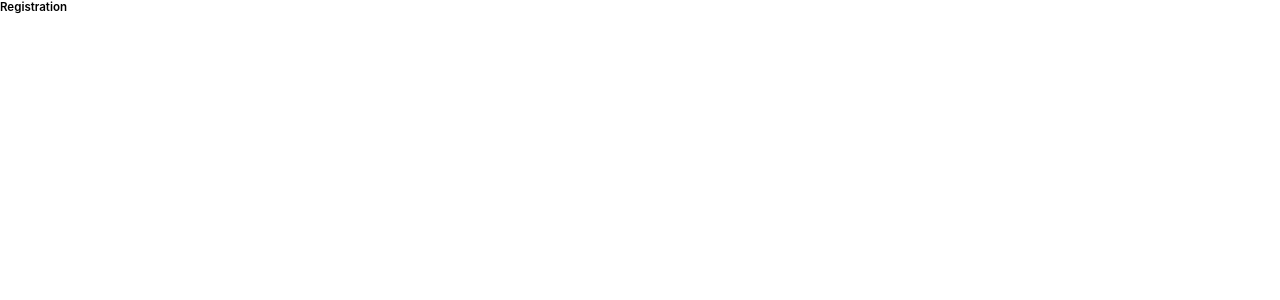
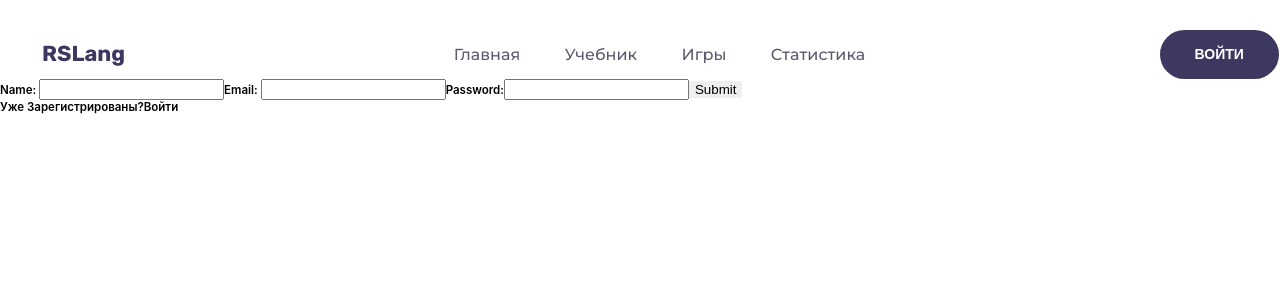
Before and after one commit to DzmitryRev/rslang, a React (Create React App) app: page /registration in a window 1280 px wide. Shown: the top 300 px of the page. Built offline with nearby package versions, Linux system fonts and the light colour scheme.

Commit message:
feat: add logic

```diff
--- a/package.json
+++ b/package.json
@@ -14,13 +14,15 @@
         "@types/react-redux": "^7.1.24",
         "axios": "^0.27.2",
         "classnames": "^2.3.1",
+        "formik": "^2.2.9",
         "react": "^18.2.0",
         "react-dom": "^18.2.0",
         "react-redux": "^8.0.2",
         "react-router-dom": "^6.3.0",
         "react-scripts": "5.0.1",
         "typescript": "^4.7.4",
-        "web-vitals": "^2.1.4"
+        "web-vitals": "^2.1.4",
+        "yup": "^0.32.11"
     },
     "scripts": {
         "start": "react-scripts start",
--- a/src/App.tsx
+++ b/src/App.tsx
@@ -1,4 +1,9 @@
 import { Routes, Route } from 'react-router-dom';
+
+import { API } from './api/api';
+
+import Header from './components/header/Header';
+import { useAppSelector } from './hooks/storeHooks';
 
 import Login from './pages/login/Login';
 import Registration from './pages/registration/Registration';
@@ -6,8 +11,15 @@ import Registration from './pages/registration/Registration';
 import Textbook from './pages/textbook/Textbook';
 
 function App() {
+//   API.createUser({
+//     name: 'Dina',
+//     email: '1234@mail.ru',
+//     password: '12345678',
+//   });
+  const { isAuth } = useAppSelector((store) => store.user);
   return (
     <div className="App">
+      <Header list="menu__listMainPage" isAuth={isAuth} />
       <Routes>
         <Route path="/textbook" element={<Textbook />} />
         <Route path="/registration" element={<Registration />} />
--- a/src/components/header/Header.tsx
+++ b/src/components/header/Header.tsx
@@ -65,9 +65,11 @@ export default function Header({ list, isAuth = false }: HeaderProps) {
           {isAuth ? (
             <img className={styles.header__avatar} src="" alt="avatar" />
           ) : (
-            <PrimaryButton color="blue" size="s">
-              Войти
-            </PrimaryButton>
+            <Link to="/login">
+              <PrimaryButton color="blue" size="s">
+                Войти
+              </PrimaryButton>
+            </Link>
           )}
         </div>
       </div>
--- a/src/pages/login/Login.tsx
+++ b/src/pages/login/Login.tsx
@@ -1,3 +1,59 @@
+import { ErrorMessage, Field, Form, Formik } from 'formik';
+import { useEffect, useState } from 'react';
+import { Link, useNavigate } from 'react-router-dom';
+
+import * as Yup from 'yup';
+
+import { useAppDispatch, useAppSelector } from '../../hooks/storeHooks';
+import { login } from '../../store/slices/userSlice';
+
 export default function Login() {
-  return <div>Login</div>;
+  const dispach = useAppDispatch();
+  const isAuth = useAppSelector((store) => store.user.isAuth);
+  const navigate = useNavigate();
+
+  const handleSubmit = (values: { email: string; password: string }) => {
+    dispach(login(values));
+  };
+
+  const loginSchema = Yup.object().shape({
+    password: Yup.string().min(8, 'Too Short!').max(50, 'Too Long!').required('Required'),
+    email: Yup.string().email('Invalid email').required('Required'),
+  });
+
+  useEffect(() => {
+    if (isAuth) {
+      navigate('/');
+    }
+  }, [isAuth, navigate]);
+  return (
+    <div>
+      <Formik
+        initialValues={{ email: '', password: '' }}
+        validationSchema={loginSchema}
+        onSubmit={handleSubmit}
+      >
+        {({ isSubmitting }) => {
+          return (
+            <Form>
+              <label>
+                Email: <Field type="email" name="email" />
+                <ErrorMessage name="email" component="div" />
+              </label>
+              <label>
+                Password:
+                <Field type="password" name="password" />
+                <ErrorMessage name="password" component="div" />
+              </label>
+              <button type="submit" disabled={isSubmitting}>
+                Submit
+              </button>
+            </Form>
+          );
+        }}
+      </Formik>
+      Не зарегестрированы?
+      <Link to={'/registration'}>Зарегистрироваться</Link>
+    </div>
+  );
 }
--- a/src/pages/registration/Registration.tsx
+++ b/src/pages/registration/Registration.tsx
@@ -1,4 +1,66 @@
+import { ErrorMessage, Field, Form, Formik } from 'formik';
+import { useEffect, useState } from 'react';
+import { Link, useNavigate } from 'react-router-dom';
+
+import * as Yup from 'yup';
+
+import { useAppDispatch, useAppSelector } from '../../hooks/storeHooks';
+import { registration } from '../../store/slices/userSlice';
 
 export default function Registration() {
-  return <div>Registration</div>;
+  const dispach = useAppDispatch();
+  const isAuth = useAppSelector((store) => store.user.isAuth);
+  const navigate = useNavigate();
+
+  const handleSubmit = (values: { name: string; email: string; password: string }) => {
+    dispach(registration(values)).then(res => {
+      navigate('/login');
+    });
+  };
+
+  const registrationSchema = Yup.object().shape({
+    name: Yup.string().min(2, 'Too Short!').max(25, 'To Long').required('Required'),
+    password: Yup.string().min(8, 'Too Short!').max(50, 'Too Long!').required('Required'),
+    email: Yup.string().email('Invalid email').required('Required'),
+  });
+
+  useEffect(() => {
+    if (isAuth) {
+      navigate('/');
+    }
+  }, [isAuth, navigate]);
+  return (
+    <div>
+      <Formik
+        initialValues={{ name: '', email: '', password: '' }}
+        validationSchema={registrationSchema}
+        onSubmit={handleSubmit}
+      >
+        {({ isSubmitting }) => {
+          return (
+            <Form>
+              <label>
+                Name: <Field type="text" name="name" />
+                <ErrorMessage name="name" component="div" />
+              </label>
+              <label>
+                Email: <Field type="email" name="email" />
+                <ErrorMessage name="email" component="div" />
+              </label>
+              <label>
+                Password:
+                <Field type="password" name="password" />
+                <ErrorMessage name="password" component="div" />
+              </label>
+              <button type="submit" disabled={isSubmitting}>
+                Submit
+              </button>
+            </Form>
+          );
+        }}
+      </Formik>
+      Уже Зарегистрированы?
+      <Link to={'/login'}>Войти</Link>
+    </div>
+  );
 }
--- a/src/pages/textbook/Textbook.tsx
+++ b/src/pages/textbook/Textbook.tsx
@@ -70,7 +70,6 @@ export default function Textbook() {
 
   return (
     <div>
-      <Header list="menu__listMainPage" isAuth={isAuth} />
       {/* Навигация! */}
       {availableGroups.map((item) => {
         return (
@@ -102,16 +101,13 @@ export default function Textbook() {
       ) : (
         ''
       )}
-
       {/* ============ */}
-
       {/* Маркер который активен если все слова на странице изучены! Стилизовать по усмотрению*/}
       {allWordsLearned.length === 0 && group !== 6 ? (
         <div>Все слова на этой странице изучены!</div>
       ) : (
         ''
       )}
-
       {/* Блок со словами */}
       {loading ? (
         <div>
@@ -131,7 +127,6 @@ export default function Textbook() {
           }}
         />
       )}
-
       {/* pagination */}
       {group === 6 || loading ? (
         ''
@@ -146,7 +141,6 @@ export default function Textbook() {
         />
       )}
       {/* ... */}
-
       <Footer />
     </div>
   );
--- a/src/store/slices/userSlice.ts
+++ b/src/store/slices/userSlice.ts
@@ -1,4 +1,7 @@
-import { createSlice } from '@reduxjs/toolkit';
+import { createAsyncThunk, createSlice } from '@reduxjs/toolkit';
+import { useNavigate } from 'react-router-dom';
+
+import { API } from '../../api/api';
 
 import { IUserWord } from '../../api/api.types';
 
@@ -18,6 +21,28 @@ const initialState: UserState = {
   userId: '',
 };
 
+export const login = createAsyncThunk<
+  { token: string; userId: string },
+  { email: string; password: string },
+  {}
+>('counter/login', async (params) => {
+  const { email, password } = params;
+  const response = await API.signin({ email, password });
+  // const data: IWord[] = response.data;
+  return response.data;
+});
+
+export const registration = createAsyncThunk<
+  { userId: string },
+  { name: string; email: string; password: string },
+  {}
+>('counter/registration', async (params) => {
+  const { name, email, password } = params;
+  const response = await API.createUser({ name, email, password });
+  // const data: IWord[] = response.data;
+  return response.data;
+});
+
 const userSlice = createSlice({
   name: 'user',
   initialState,
@@ -26,6 +51,16 @@ const userSlice = createSlice({
     //   state.username = action.payload;
     // },
   },
+  extraReducers: (builder) => {
+    builder.addCase(login.fulfilled, (state, action) => {
+      state.token = action.payload.token;
+      state.userId = action.payload.userId;
+      state.isAuth = true;
+    });
+    builder.addCase(registration.fulfilled, () => {
+    //   history.push('/');
+    });
+  },
 });
 
 export default userSlice.reducer;
```
Also changed, not shown: 1 other file (tests, documents, lock files or other folders).
